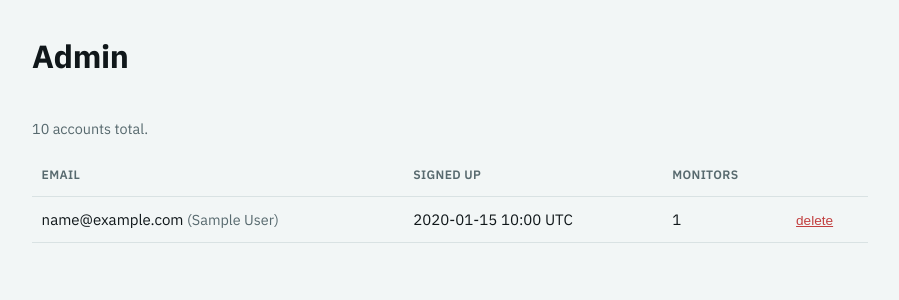
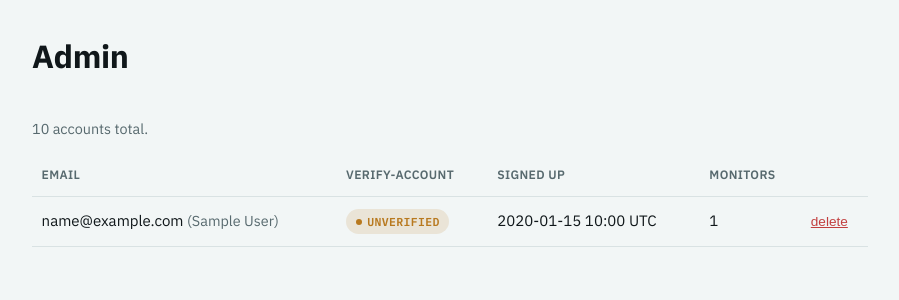
Before and after one commit to shane-Coder/PulseCheck, a Python web app: template backend/app/templates/admin.html in a window 1280 px wide. Shown: the part 61-361 px from the top of the page, without its empty margins (190-1089 px from the left). Run offline with Jinja, Linux system fonts and the light colour scheme; the template is opened without the code that fills it: most values are stand-ins (such as "Sample title", 1, 10 or a date in 2020).

Commit message:
show 'check your email' right after signup, add verify status to admin panel
Register now shows a dedicated confirmation screen with a 'Continue to
dashboard' link, same moment the account is created, instead of only a
dashboard banner. Also added a verified/unverified column to the admin
accounts table. Tested both against real data - a genuinely verified
account shows green, an unverified one shows amber.

```diff
--- a/backend/app/templates/admin.html
+++ b/backend/app/templates/admin.html
@@ -11,6 +11,7 @@
   <thead>
     <tr>
       <th>Email</th>
+      <th>Verify-account</th>
       <th>Signed up</th>
       <th>Monitors</th>
       <th></th>
@@ -23,6 +24,10 @@
         {{ u.email }}
         {% if u.display_name %}<span class="muted">({{ u.display_name }})</span>{% endif %}
         {% if is_admin_email(u.email) %}<span class="badge badge-neutral">admin</span>{% endif %}
+      </td>
+      <td>
+        {% if u.email_verified %}<span class="badge status-up">verified</span>
+        {% else %}<span class="badge status-late">unverified</span>{% endif %}
       </td>
       <td>{{ u.created_at.strftime("%Y-%m-%d %H:%M UTC") }}</td>
       <td>{{ monitor_count }}</td>
--- a/backend/app/templates/register.html
+++ b/backend/app/templates/register.html
@@ -11,6 +11,11 @@
   </ul>
 </div>
 <div class="card narrow">
+  {% if sent %}
+  <h1>Check your email</h1>
+  <p class="muted">Your account is ready. We sent a verification link to <strong>{{ email }}</strong> — click it to confirm this is really your address.</p>
+  <p><a href="/">Continue to dashboard &rarr;</a></p>
+  {% else %}
   <h1>Create your account</h1>
   {% if error %}<p class="error">{{ error }}</p>{% endif %}
   <form method="post" action="/register">
@@ -23,5 +28,6 @@
     <button type="submit">Sign up</button>
   </form>
   <p class="muted">Already have an account? <a href="/login">Log in</a></p>
+  {% endif %}
 </div>
 {% endblock %}
```
Also changed, not shown: backend/app/routers/auth.py (+9 -2 lines).
